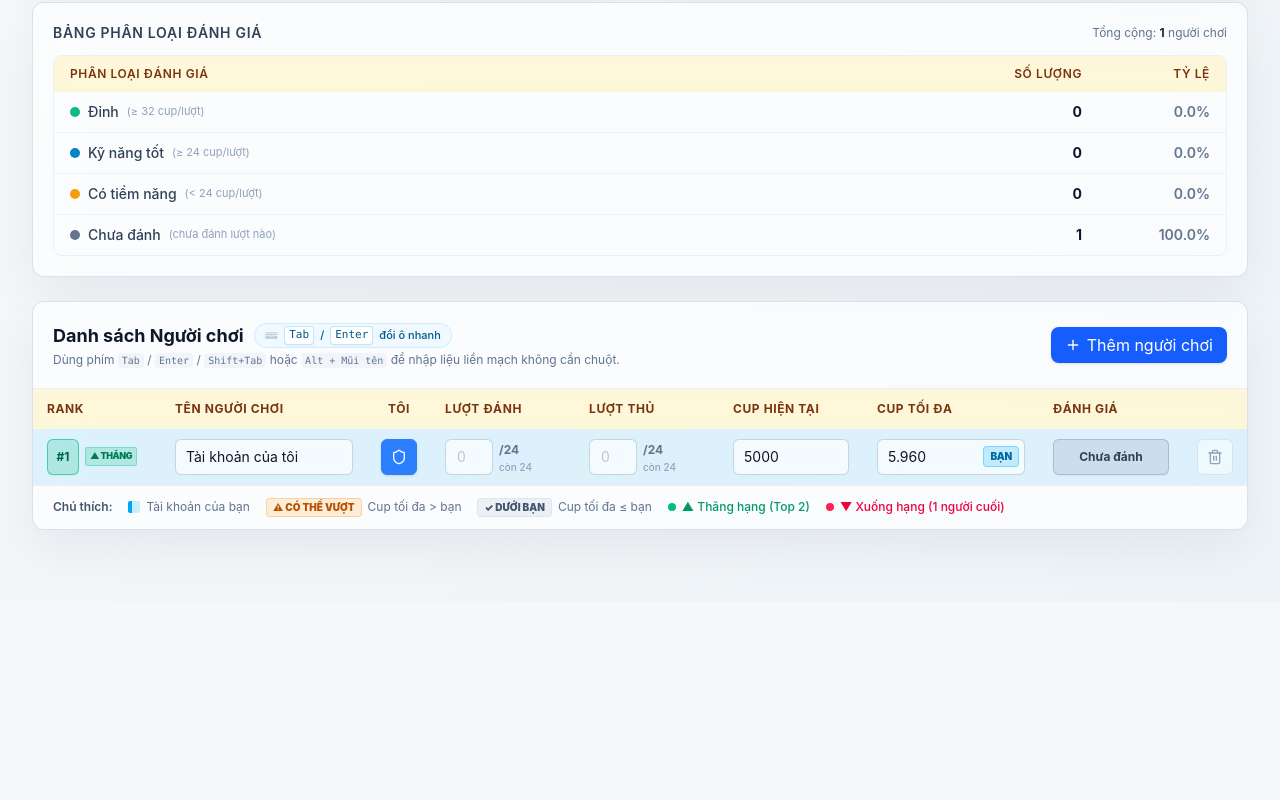
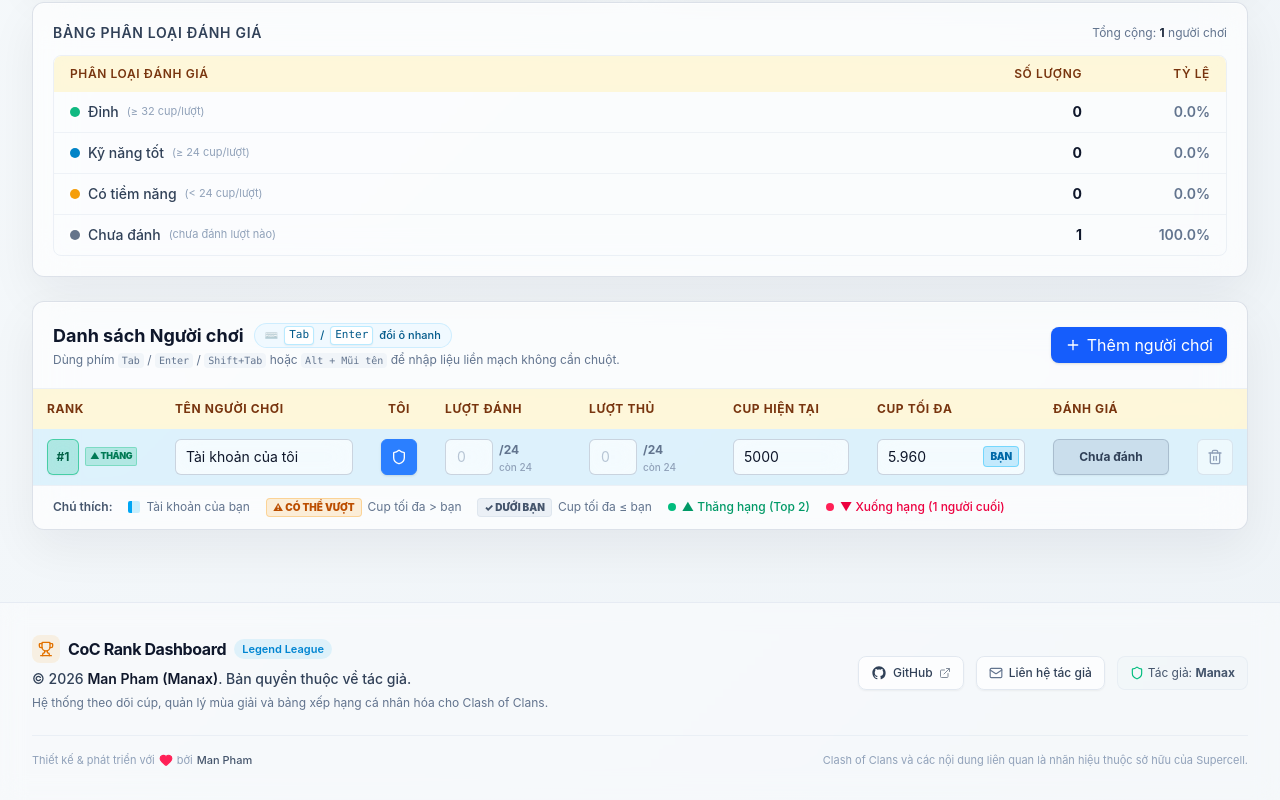
Before and after one commit to pmmdrg/coc-rank-dashboard, a React (Vite) app: page / in a window 1280 px wide. Shown: the part 806-1606 px from the top of the page. Before the commit the page ends 1408 px from the top, so only its background shows below. Built offline with nearby package versions, Linux system fonts and the light colour scheme.

Commit message:
feat: add copyright footer attributing author Man Pham (Manax)

```diff
--- a/src/App.tsx
+++ b/src/App.tsx
@@ -20,6 +20,7 @@ import { SeasonHeader } from './components/SeasonHeader'
 import { SeasonMetaForm } from './components/SeasonMetaForm'
 import { StatCardsGrid } from './components/StatCardsGrid'
 import { SummaryTables } from './components/SummaryTables'
+import { Footer } from './components/Footer'
 
 const DRAFT_STORAGE_KEY = 'coc_rank_autosave_draft'
 
@@ -342,7 +343,7 @@ function App() {
   }
 
   return (
-    <div className="app-surface min-h-screen pb-12">
+    <div className="app-surface flex min-h-screen flex-col">
       {/* Header điều khiển, Live Auto-save & đổi nguồn lưu trữ */}
       <SeasonHeader
         league={rankedSeason.league}
@@ -357,7 +358,7 @@ function App() {
         onOpenDriveConfig={() => setIsDriveConfigOpen(true)}
       />
 
-      <div className="mx-auto max-w-7xl px-4 py-6 sm:px-6 lg:px-8 space-y-6">
+      <main className="mx-auto w-full max-w-7xl flex-1 px-4 py-6 sm:px-6 lg:px-8 space-y-6">
         {/* Cảnh báo trình duyệt cho Local File System */}
         {storageSource === 'local' && !localAdapter.canWriteBack ? (
           <div className="animate-fade-in rounded-xl border border-amber-300/60 bg-amber-50/80 px-4 py-3 text-sm text-amber-900 backdrop-blur dark:border-amber-500/30 dark:bg-amber-950/40 dark:text-amber-200">
@@ -420,7 +421,10 @@ function App() {
           onSelectMyPlayer={handleSelectMyPlayer}
           onUpdatePlayerField={handleUpdatePlayerField}
         />
-      </div>
+      </main>
+
+      {/* Footer bản quyền */}
+      <Footer />
 
       {/* Modal tạo mùa giải mới */}
       <CreateSeasonModal
--- /dev/null
+++ b/src/components/Footer.tsx
@@ -0,0 +1,78 @@
+import { Trophy, Heart, ExternalLink, Mail, Shield } from 'lucide-react'
+
+export function Footer() {
+  const currentYear = new Date().getFullYear()
+
+  return (
+    <footer className="mt-12 border-t border-slate-200/80 bg-white/40 backdrop-blur-md dark:border-slate-800/80 dark:bg-slate-950/40">
+      <div className="mx-auto max-w-7xl px-4 py-8 sm:px-6 lg:px-8">
+        <div className="flex flex-col gap-6 md:flex-row md:items-center md:justify-between">
+          {/* Brand & Copyright */}
+          <div className="space-y-1.5">
+            <div className="flex items-center gap-2">
+              <span className="flex h-7 w-7 items-center justify-center rounded-lg bg-amber-500/10 text-amber-600 dark:bg-amber-400/10 dark:text-amber-400">
+                <Trophy className="h-4 w-4" />
+              </span>
+              <span className="font-bold tracking-tight text-slate-900 dark:text-slate-100">
+                CoC Rank Dashboard
+              </span>
+              <span className="rounded-full bg-sky-500/10 px-2 py-0.5 text-[11px] font-semibold text-sky-600 dark:bg-sky-400/10 dark:text-sky-400">
+                Legend League
+              </span>
+            </div>
+            <p className="text-sm font-medium text-slate-700 dark:text-slate-300">
+              © {currentYear} <span className="font-semibold text-slate-900 dark:text-slate-100">Man Pham (Manax)</span>. Bản quyền thuộc về tác giả.
+            </p>
+            <p className="text-xs text-slate-500 dark:text-slate-400">
+              Hệ thống theo dõi cúp, quản lý mùa giải và bảng xếp hạng cá nhân hóa cho Clash of Clans.
+            </p>
+          </div>
+
+          {/* Links & Contact */}
+          <div className="flex flex-wrap items-center gap-3 text-xs">
+            <a
+              href="https://github.com/pmmdrg/coc-rank-dashboard"
+              target="_blank"
+              rel="noopener noreferrer"
+              className="inline-flex items-center gap-1.5 rounded-lg border border-slate-200 bg-white/70 px-3 py-2 font-medium text-slate-700 shadow-xs transition hover:border-slate-300 hover:bg-white hover:text-slate-900 dark:border-slate-800 dark:bg-slate-900/70 dark:text-slate-300 dark:hover:border-slate-700 dark:hover:bg-slate-900 dark:hover:text-white"
+            >
+              {/* GitHub SVG Icon */}
+              <svg className="h-4 w-4 fill-current" viewBox="0 0 24 24">
+                <path
+                  fillRule="evenodd"
+                  clipRule="evenodd"
+                  d="M12 2C6.477 2 2 6.484 2 12.017c0 4.425 2.865 8.18 6.839 9.504.5.092.682-.217.682-.483 0-.237-.008-.868-.013-1.703-2.782.605-3.369-1.343-3.369-1.343-.454-1.158-1.11-1.466-1.11-1.466-.908-.62.069-.608.069-.608 1.003.07 1.53 1.032 1.53 1.032.892 1.53 2.341 1.088 2.91.832.092-.647.35-1.088.636-1.338-2.22-.253-4.555-1.113-4.555-4.951 0-1.093.39-1.988 1.029-2.688-.103-.253-.446-1.272.098-2.65 0 0 .84-.27 2.75 1.026A9.564 9.564 0 0112 6.844c.85.004 1.705.115 2.504.337 1.909-1.296 2.747-1.027 2.747-1.027.546 1.379.202 2.398.1 2.651.64.7 1.028 1.595 1.028 2.688 0 3.848-2.339 4.695-4.566 4.943.359.309.678.92.678 1.855 0 1.338-.012 2.419-.012 2.747 0 .268.18.58.688.482A10.019 10.019 0 0022 12.017C22 6.484 17.522 2 12 2z"
+                />
+              </svg>
+              <span>GitHub</span>
+              <ExternalLink className="h-3 w-3 opacity-60" />
+            </a>
+
+            <a
+              href="mailto:pmmdrg2605@gmail.com"
+              className="inline-flex items-center gap-1.5 rounded-lg border border-slate-200 bg-white/70 px-3 py-2 font-medium text-slate-700 shadow-xs transition hover:border-slate-300 hover:bg-white hover:text-slate-900 dark:border-slate-800 dark:bg-slate-900/70 dark:text-slate-300 dark:hover:border-slate-700 dark:hover:bg-slate-900 dark:hover:text-white"
+            >
+              <Mail className="h-3.5 w-3.5 text-slate-500 dark:text-slate-400" />
+              <span>Liên hệ tác giả</span>
+            </a>
+
+            <div className="hidden sm:inline-flex items-center gap-1 rounded-lg border border-slate-200/60 bg-slate-100/60 px-3 py-2 text-slate-600 dark:border-slate-800/60 dark:bg-slate-900/50 dark:text-slate-400">
+              <Shield className="h-3.5 w-3.5 text-emerald-500" />
+              <span>Tác giả: <strong>Manax</strong></span>
+            </div>
+          </div>
+        </div>
+
+        {/* Divider & Disclaimer */}
+        <div className="mt-6 flex flex-col items-center justify-between gap-3 border-t border-slate-200/60 pt-4 text-[11px] text-slate-400 sm:flex-row dark:border-slate-800/60 dark:text-slate-500">
+          <p className="flex items-center gap-1">
+            Thiết kế & phát triển với <Heart className="h-3.5 w-3.5 text-rose-500 fill-rose-500 inline" /> bởi <span className="font-medium text-slate-600 dark:text-slate-400">Man Pham</span>
+          </p>
+          <p className="text-center sm:text-right">
+            Clash of Clans và các nội dung liên quan là nhãn hiệu thuộc sở hữu của Supercell.
+          </p>
+        </div>
+      </div>
+    </footer>
+  )
+}
--- a/src/index.css
+++ b/src/index.css
@@ -1,4 +1,5 @@
 @import "tailwindcss";
+@custom-variant dark (&:where(.dark, .dark *));
 
 :root {
   --app-bg:
```
